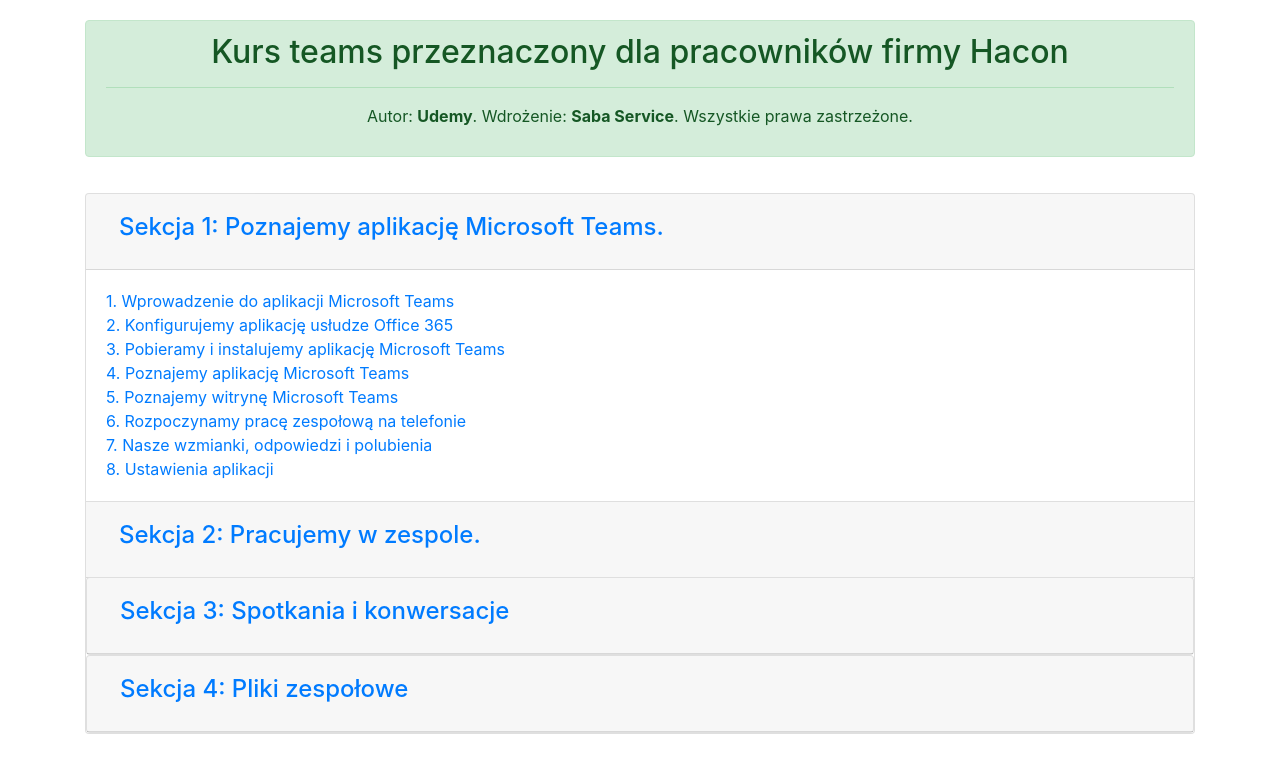
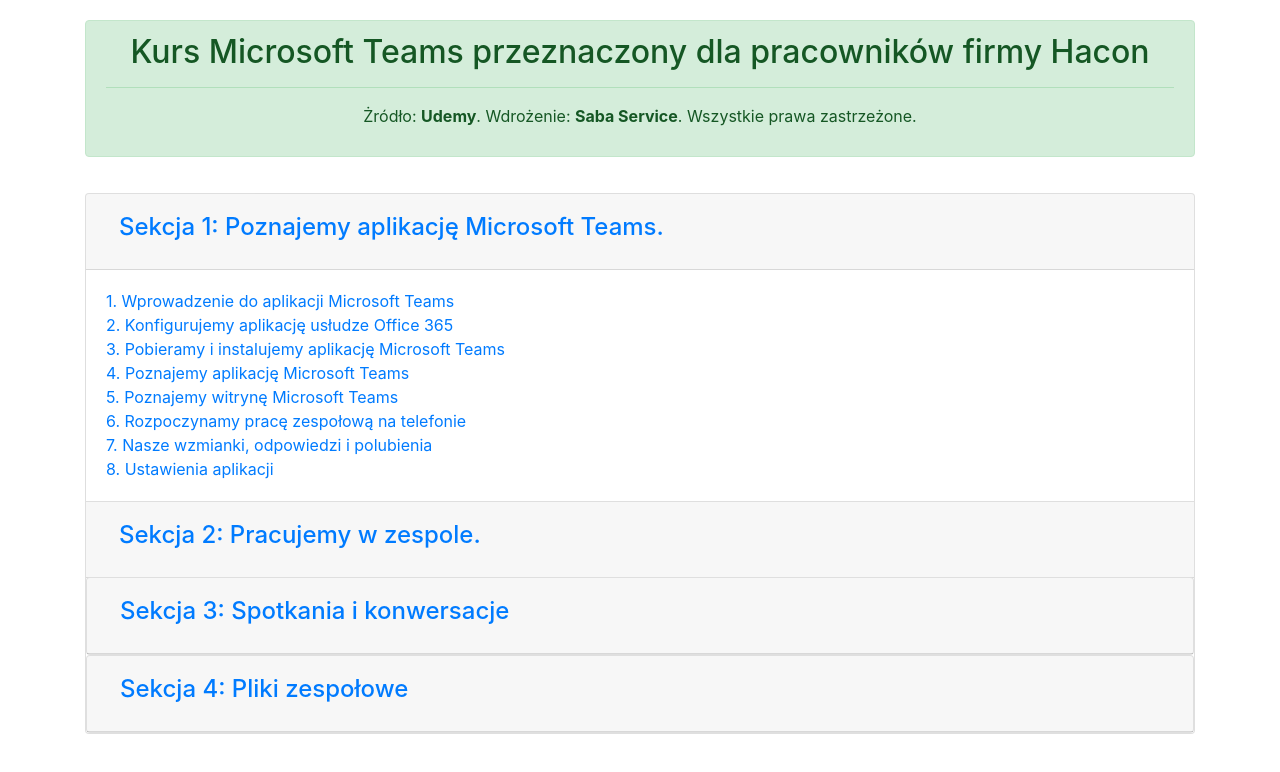
Before and after one commit to haconspzoo/kursteams, a plain HTML site: page index.html in a window 1280 px wide. Drawn offline with nearby package versions, Linux system fonts and the light colour scheme.

Commit message:
Update index.html

```diff
--- a/index.html
+++ b/index.html
@@ -14,9 +14,9 @@
     <div class="container" style='padding-top: 20px;'>
       <div class="alert alert-success" role="alert">
 
-        <h2 class="text-center">Kurs teams przeznaczony dla pracowników firmy Hacon</h2>
+        <h2 class="text-center">Kurs Microsoft Teams przeznaczony dla pracowników firmy Hacon</h2>
         <hr>
-        <p class="text-center">Autor: <b>Udemy</b>. Wdrożenie: <b>Saba Service</b>. Wszystkie prawa zastrzeżone.</p>
+        <p class="text-center">Żródło: <b>Udemy</b>. Wdrożenie: <b>Saba Service</b>. Wszystkie prawa zastrzeżone.</p>
 
       </div>
     </div>
```
